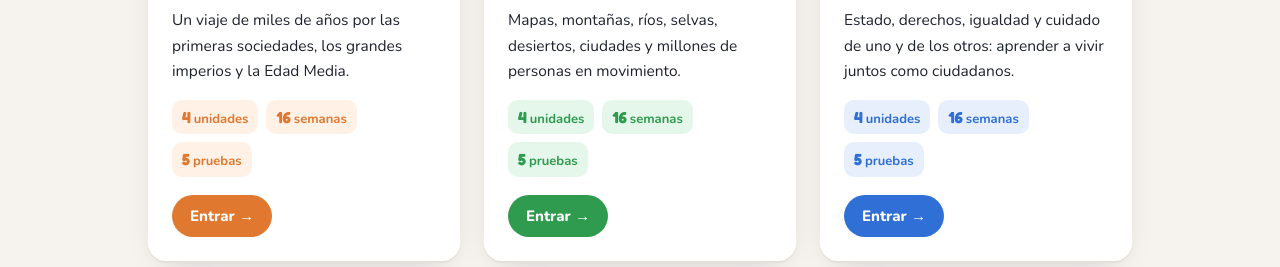
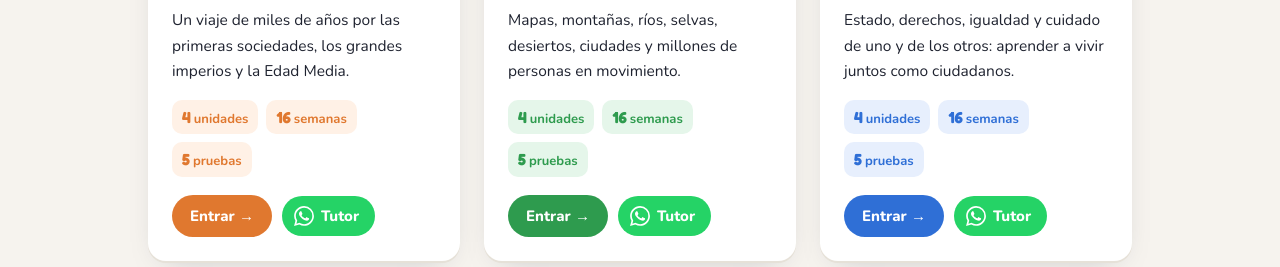
Before and after one commit to luisozkar2/planificaciones-8vo, a plain HTML site: page index.html in a window 1280 px wide. Shown: the part 533-800 px from the top of the page. Drawn offline with nearby package versions, Linux system fonts and the light colour scheme.

Commit message:
Agrega botón de WhatsApp para contactar a un tutor
- index.html: botón "Tutor" en cada tarjeta de materia, abre WhatsApp
  (+54 9 11 5864-1170) con un mensaje que nombra la materia.
- Las tarjetas dejan de ser un único enlace: "Entrar" cubre la tarjeta y el
  botón de WhatsApp queda por encima.
- CLAUDE.md: documenta WHATSAPP_TUTOR.

Co-Authored-By: Claude Opus 5.5 <noreply@anthropic.com>

```diff
--- a/index.html
+++ b/index.html
@@ -27,8 +27,8 @@ h1,h2,h3{font-family:Fredoka,Nunito,sans-serif;line-height:1.2}
 
 /* tarjetas de materias */
 .materias{display:grid;grid-template-columns:repeat(auto-fill,minmax(290px,1fr));gap:24px;margin:-56px 0 40px;position:relative}
-.materia{--c:var(--acc);display:flex;flex-direction:column;background:var(--card);border-radius:var(--radius);border-top:8px solid var(--c);padding:22px 24px 24px;text-decoration:none;color:var(--ink);box-shadow:0 2px 0 var(--line),0 10px 30px -18px rgba(30,35,60,.35);transition:.15s}
-a.materia:hover{transform:translateY(-4px);box-shadow:0 2px 0 var(--line),0 18px 36px -18px rgba(30,35,60,.45)}
+.materia{--c:var(--acc);position:relative;display:flex;flex-direction:column;background:var(--card);border-radius:var(--radius);border-top:8px solid var(--c);padding:22px 24px 24px;text-decoration:none;color:var(--ink);box-shadow:0 2px 0 var(--line),0 10px 30px -18px rgba(30,35,60,.35);transition:.15s}
+.materia:not(.pronto):hover{transform:translateY(-4px);box-shadow:0 2px 0 var(--line),0 18px 36px -18px rgba(30,35,60,.45)}
 .materia .ico{font-size:44px;line-height:1}
 .materia h2{font-size:26px;margin:12px 0 0;color:var(--c)}
 .materia .sub{font-family:Fredoka;font-weight:500;color:var(--muted);font-size:15px;margin:2px 0 10px}
@@ -36,7 +36,12 @@ a.materia:hover{transform:translateY(-4px);box-shadow:0 2px 0 var(--line),0 18px
 .materia .stats{display:flex;flex-wrap:wrap;gap:8px;margin-bottom:18px}
 .materia .stats span{background:var(--cs,#f2f2f2);border-radius:10px;padding:4px 10px;font-size:13px;font-weight:700;color:var(--c)}
 .materia .stats b{font-family:Fredoka;font-size:16px;margin-right:3px}
-.materia .ir{align-self:flex-start;background:var(--c);color:#fff;font-weight:800;font-size:15px;border-radius:99px;padding:9px 18px}
+.materia .acciones{display:flex;flex-wrap:wrap;align-items:center;gap:10px}
+.materia .ir{background:var(--c);color:#fff;font-weight:800;font-size:15px;border-radius:99px;padding:9px 18px;text-decoration:none}
+.materia a.ir:after{content:"";position:absolute;inset:0;border-radius:var(--radius)} /* toda la tarjeta lleva a la materia */
+.materia .wa{position:relative;z-index:1;display:inline-flex;align-items:center;gap:7px;background:#25d366;color:#fff;font-weight:800;font-size:15px;border-radius:99px;padding:8px 16px 8px 12px;text-decoration:none;transition:.15s}
+.materia .wa:hover{background:#1da851}
+.materia .wa svg{width:20px;height:20px;fill:currentColor;flex:none}
 .materia.pronto{border-top-style:dashed;background:transparent;box-shadow:none;border:2px dashed var(--line);border-top:8px dashed var(--line)}
 .materia.pronto h2{color:var(--muted)}
 .materia.pronto .ir{background:var(--line);color:var(--muted)}
@@ -137,22 +142,36 @@ const MATERIAS = [
   }
 ];
 
+/* =========================================================================
+   TUTOR POR WHATSAPP
+   Número en formato internacional, solo dígitos y sin "+":
+   54 (Argentina) + 9 (celular) + 11 (característica) + número sin el 15.
+   Si se deja vacío (""), el botón de WhatsApp no aparece.
+   ========================================================================= */
+const WHATSAPP_TUTOR = "5491158641170";
+
 (function(){
   const cont = document.getElementById('materias');
+  const ICONO_WA = '<svg viewBox="0 0 24 24" aria-hidden="true"><path d="M17.472 14.382c-.297-.149-1.758-.867-2.03-.967-.273-.099-.471-.148-.67.15-.197.297-.767.966-.94 1.164-.173.199-.347.223-.644.075-.297-.15-1.255-.463-2.39-1.475-.883-.788-1.48-1.761-1.653-2.059-.173-.297-.018-.458.13-.606.134-.133.298-.347.446-.52.149-.174.198-.298.298-.497.099-.198.05-.371-.025-.52-.075-.149-.669-1.612-.916-2.207-.242-.579-.487-.5-.669-.51-.173-.008-.371-.01-.57-.01-.198 0-.52.074-.792.372-.272.297-1.04 1.016-1.04 2.479 0 1.462 1.065 2.875 1.213 3.074.149.198 2.096 3.2 5.077 4.487.709.306 1.262.489 1.694.625.712.227 1.36.195 1.871.118.571-.085 1.758-.719 2.006-1.413.248-.694.248-1.289.173-1.413-.074-.124-.272-.198-.57-.347m-5.421 7.403h-.004a9.87 9.87 0 01-5.031-1.378l-.361-.214-3.741.982.998-3.648-.235-.374a9.86 9.86 0 01-1.51-5.26c.001-5.45 4.436-9.884 9.888-9.884 2.64 0 5.122 1.03 6.988 2.898a9.825 9.825 0 012.893 6.994c-.003 5.45-4.437 9.884-9.885 9.884m8.413-18.297A11.815 11.815 0 0012.05 0C5.495 0 .16 5.335.157 11.892c0 2.096.547 4.142 1.588 5.945L.057 24l6.305-1.654a11.882 11.882 0 005.683 1.448h.005c6.554 0 11.89-5.335 11.893-11.893a11.821 11.821 0 00-3.48-8.413Z"/></svg>';
+  const linkWa = m => 'https://wa.me/' + WHATSAPP_TUTOR + '?text=' + encodeURIComponent('Hola, necesito ayuda con ' + m.nombre + '.');
   const esc = s => String(s ?? '').replace(/[&<>"]/g, c => ({'&':'&amp;','<':'&lt;','>':'&gt;','"':'&quot;'}[c]));
   cont.innerHTML = MATERIAS.map(m => {
     const pronto = !m.archivo;
     const stats = Object.entries(m.stats || {}).map(([k,v]) => `<span><b>${esc(v)}</b>${esc(k)}</span>`).join('');
-    const tag = pronto ? 'div' : 'a';
-    const href = pronto ? '' : ` href="${esc(m.archivo)}"`;
-    return `<${tag} class="materia${pronto ? ' pronto' : ''}"${href} style="--c:${esc(m.color)};--cs:${esc(m.suave)}">
+    const ir = pronto
+      ? `<span class="ir">Próximamente</span>`
+      : `<a class="ir" href="${esc(m.archivo)}">Entrar →</a>`;
+    const wa = (WHATSAPP_TUTOR && !pronto)
+      ? `<a class="wa" href="${esc(linkWa(m))}" target="_blank" rel="noopener" title="Escribirle a un tutor de ${esc(m.nombre)} por WhatsApp">${ICONO_WA}Tutor</a>`
+      : '';
+    return `<div class="materia${pronto ? ' pronto' : ''}" style="--c:${esc(m.color)};--cs:${esc(m.suave)}">
       <div class="ico">${esc(m.icono)}</div>
       <h2>${esc(m.nombre)}</h2>
       <div class="sub">${esc(m.sub)}</div>
       <p class="desc">${esc(m.desc)}</p>
       ${stats ? `<div class="stats">${stats}</div>` : ''}
-      <span class="ir">${pronto ? 'Próximamente' : 'Entrar →'}</span>
-    </${tag}>`;
+      <div class="acciones">${ir}${wa}</div>
+    </div>`;
   }).join('');
 })();
 </script>
```
Also changed, not shown: 1 other file.
